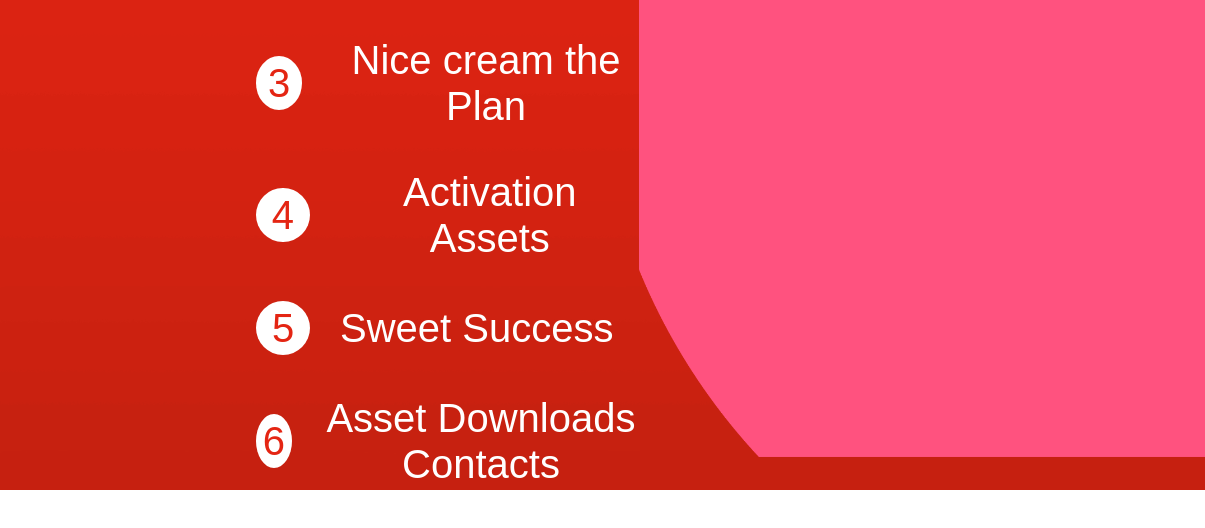
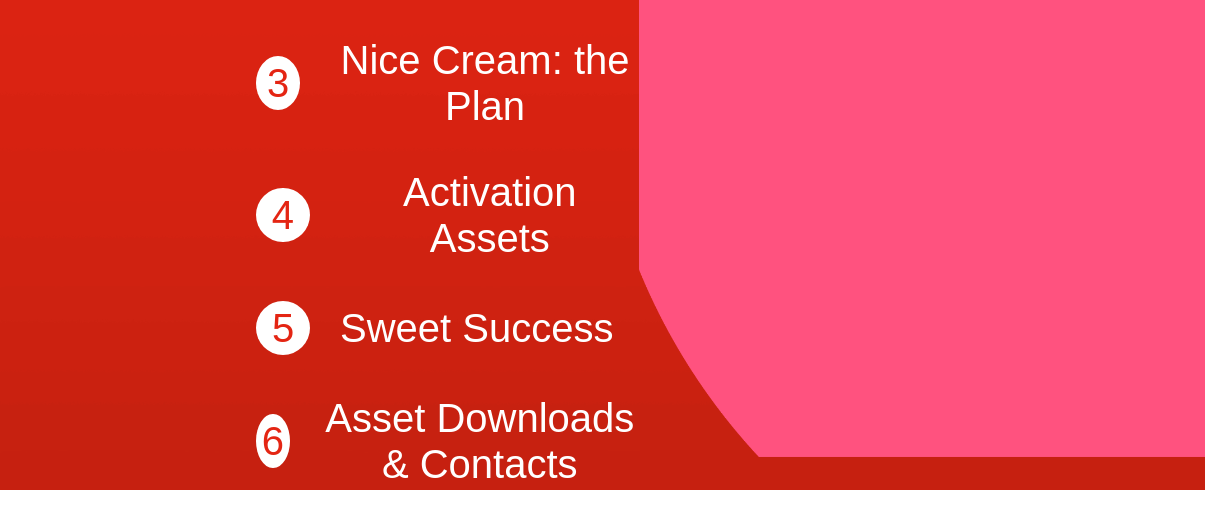
Before and after one commit to arbiasgjoshi/walls, a website built with webpack: page src/index.html in a window 1280 px wide. Both pictures are taken after a click on the button 34 px from the left and 28 px from the top of the page. Shown: the part 366-894 px from the top of the page, 0-1205 px from the left. Built offline with nearby package versions, Linux system fonts and the light colour scheme; a web font is replaced by a local one.

Commit message:
index changes

```diff
--- a/src/index.html
+++ b/src/index.html
@@ -51,7 +51,7 @@
                 <li>
                     <a href="http://178.128.42.204/nice-cream-the-plan/">
                         <span class="no">3</span>
-                        <h3>Nice cream the Plan</h3>
+                        <h3>Nice Cream: the Plan</h3>
                     </a>
                     <div class="submenu-links">
                         <ul>
@@ -89,7 +89,7 @@
                 <li>
                     <a href="http://178.128.42.204/asset-downloads-contacts/">
                         <span class="no">6</span>
-                        <h3>Asset Downloads Contacts</h3>
+                        <h3>Asset Downloads & Contacts</h3>
                     </a>
                     <div class="submenu-links">
                         <ul>
@@ -190,7 +190,7 @@
                                 <span class="number">6</span>
                                 <h2>
                                     Asset Download <br />
-                                    Contacts
+                                    & Contacts
                                 </h2>
                             </a>
                             <span class="heart-icon third-sub"></span>
```
